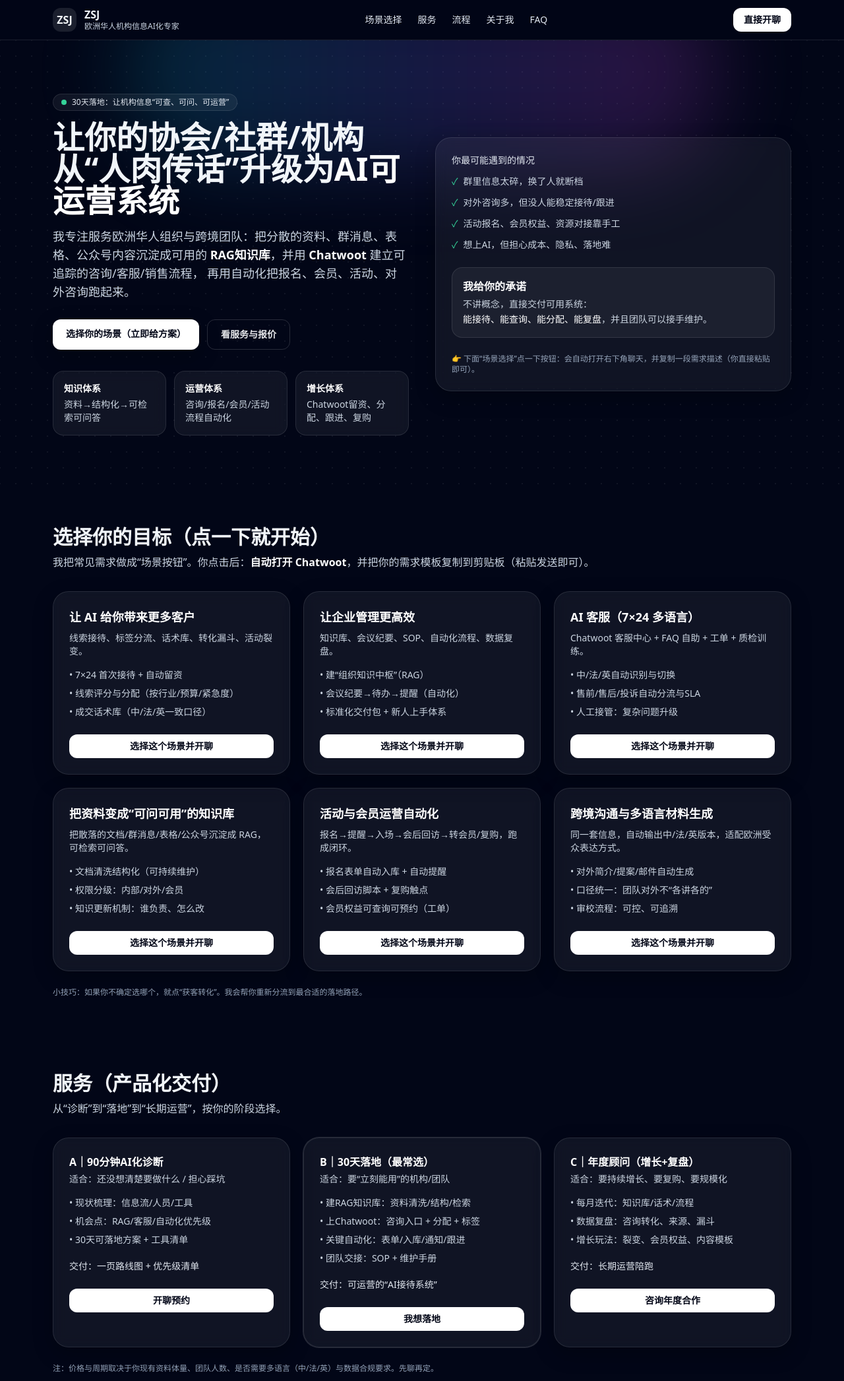
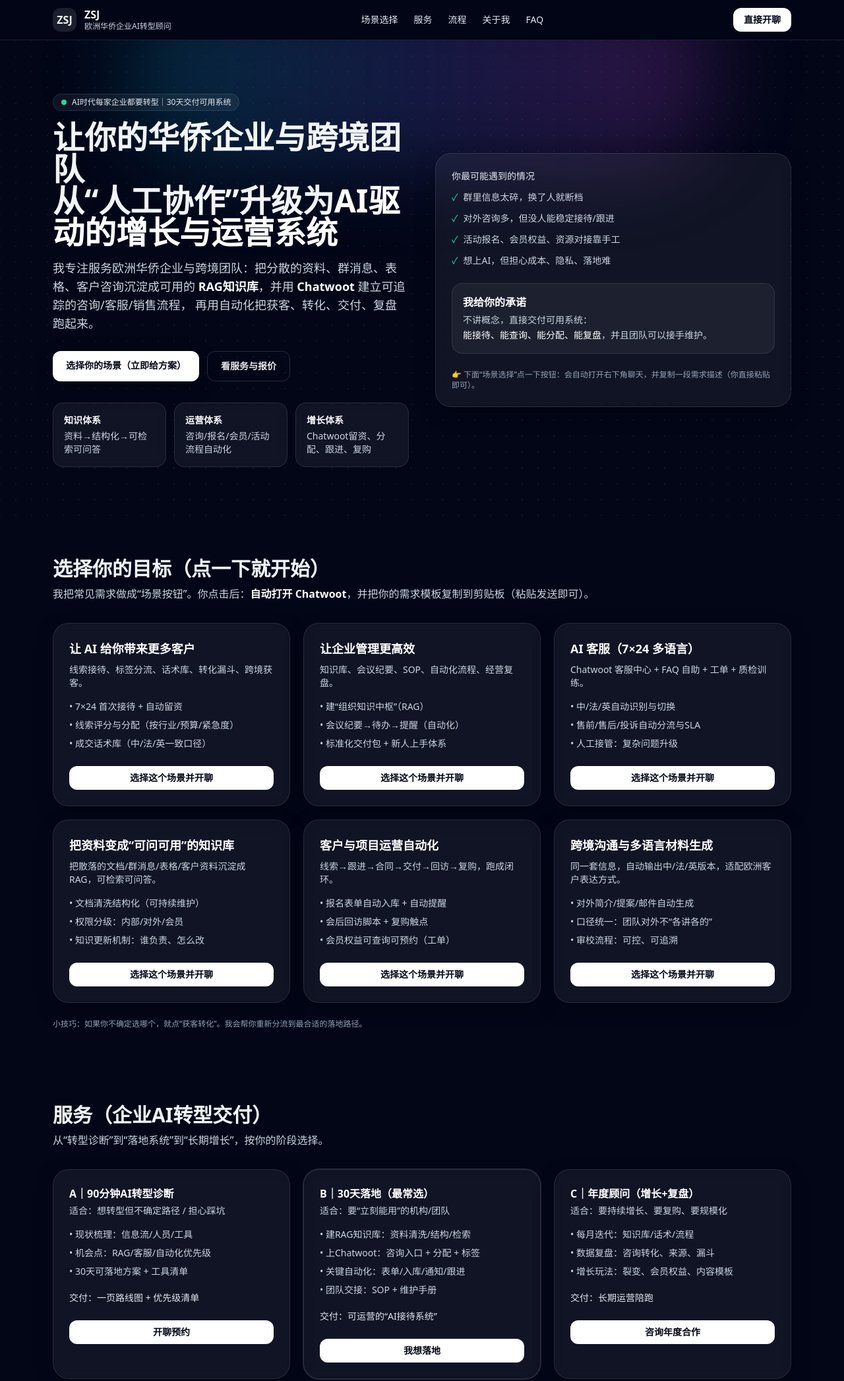
Before and after one commit to saszsj/saszsj.github.io, a plain HTML site: page index.html in a window 1280 px wide. Shown: the top 2093 px of the page at 66% size. Drawn offline with nearby package versions, Linux system fonts and the light colour scheme.

Commit message:
update_text

```diff
--- a/index.html
+++ b/index.html
@@ -3,10 +3,10 @@
 <head>
   <meta charset="utf-8" />
   <meta name="viewport" content="width=device-width, initial-scale=1" />
-  <title>ZSJ｜欧洲华人机构信息AI化专家</title>
-  <meta name="description" content="我帮助欧洲华人机构/协会/社群把信息体系AI化：RAG知识库、Chatwoot客服、自动化流程、会员CRM与内容生产，30天落地可用。右下角直接开聊。" />
-  <meta property="og:title" content="ZSJ｜欧洲华人机构信息AI化专家" />
-  <meta property="og:description" content="把机构信息体系AI化：RAG知识库 + Chatwoot客服 + 自动化 + 会员CRM，30天落地可用。右下角直接开聊。" />
+  <title>ZSJ｜欧洲华侨企业AI转型顾问</title>
+  <meta name="description" content="我帮助欧洲华侨企业与跨境团队在AI时代完成转型：知识库、客服、自动化与增长体系，30天交付可用系统。右下角直接开聊。" />
+  <meta property="og:title" content="ZSJ｜欧洲华侨企业AI转型顾问" />
+  <meta property="og:description" content="AI时代，每家企业都要转型：知识库 + 客服 + 自动化 + 增长体系，30天交付可用系统。右下角直接开聊。" />
   <meta property="og:type" content="website" />
   <meta name="theme-color" content="#0b1220" />
 
@@ -34,7 +34,7 @@
         <div class="h-9 w-9 rounded-xl bg-white/10 flex items-center justify-center font-bold">ZSJ</div>
         <div class="leading-tight">
           <div class="font-semibold">ZSJ</div>
-          <div class="text-xs text-slate-300">欧洲华人机构信息AI化专家</div>
+          <div class="text-xs text-slate-300">欧洲华侨企业AI转型顾问</div>
         </div>
       </div>
 
@@ -64,19 +64,19 @@
         <div>
           <p class="inline-flex items-center gap-2 text-xs text-slate-200 rounded-full border border-white/10 px-3 py-1 glass">
             <span class="h-2 w-2 rounded-full bg-emerald-400"></span>
-            30天落地：让机构信息“可查、可问、可运营”
+            AI时代每家企业都要转型｜30天交付可用系统
           </p>
 
           <h1 class="mt-4 text-3xl md:text-5xl font-bold leading-tight">
-            让你的协会/社群/机构<br class="hidden md:block"/>
-            从“人肉传话”升级为<strong class="text-white">AI可运营系统</strong>
+            让你的华侨企业与跨境团队<br class="hidden md:block"/>
+            从“人工协作”升级为<strong class="text-white">AI驱动的增长与运营系统</strong>
           </h1>
 
           <p class="mt-4 text-slate-300 text-base md:text-lg leading-relaxed">
-            我专注服务欧洲华人组织与跨境团队：把分散的资料、群消息、表格、公众号内容沉淀成可用的
+            我专注服务欧洲华侨企业与跨境团队：把分散的资料、群消息、表格、客户咨询沉淀成可用的
             <span class="text-white font-semibold">RAG知识库</span>，并用
             <span class="text-white font-semibold">Chatwoot</span> 建立可追踪的咨询/客服/销售流程，
-            再用自动化把报名、会员、活动、对外咨询跑起来。
+            再用自动化把获客、转化、交付、复盘跑起来。
           </p>
 
           <div class="mt-7 flex flex-col sm:flex-row gap-3">
@@ -141,7 +141,7 @@
       <!-- Card -->
       <div class="rounded-3xl border border-white/10 p-6 glass shadow-soft">
         <div class="text-white font-semibold text-lg">让 AI 给你带来更多客户</div>
-        <p class="mt-2 text-sm text-slate-300">线索接待、标签分流、话术库、转化漏斗、活动裂变。</p>
+        <p class="mt-2 text-sm text-slate-300">线索接待、标签分流、话术库、转化漏斗、跨境获客。</p>
         <ul class="mt-4 text-sm text-slate-300 space-y-2">
           <li>• 7×24 首次接待 + 自动留资</li>
           <li>• 线索评分与分配（按行业/预算/紧急度）</li>
@@ -155,7 +155,7 @@
 
       <div class="rounded-3xl border border-white/10 p-6 glass shadow-soft">
         <div class="text-white font-semibold text-lg">让企业管理更高效</div>
-        <p class="mt-2 text-sm text-slate-300">知识库、会议纪要、SOP、自动化流程、数据复盘。</p>
+        <p class="mt-2 text-sm text-slate-300">知识库、会议纪要、SOP、自动化流程、经营复盘。</p>
         <ul class="mt-4 text-sm text-slate-300 space-y-2">
           <li>• 建“组织知识中枢”（RAG）</li>
           <li>• 会议纪要→待办→提醒（自动化）</li>
@@ -183,7 +183,7 @@
 
       <div class="rounded-3xl border border-white/10 p-6 glass shadow-soft">
         <div class="text-white font-semibold text-lg">把资料变成“可问可用”的知识库</div>
-        <p class="mt-2 text-sm text-slate-300">把散落的文档/群消息/表格/公众号沉淀成 RAG，可检索可问答。</p>
+        <p class="mt-2 text-sm text-slate-300">把散落的文档/群消息/表格/客户资料沉淀成 RAG，可检索可问答。</p>
         <ul class="mt-4 text-sm text-slate-300 space-y-2">
           <li>• 文档清洗结构化（可持续维护）</li>
           <li>• 权限分级：内部/对外/会员</li>
@@ -196,8 +196,8 @@
       </div>
 
       <div class="rounded-3xl border border-white/10 p-6 glass shadow-soft">
-        <div class="text-white font-semibold text-lg">活动与会员运营自动化</div>
-        <p class="mt-2 text-sm text-slate-300">报名→提醒→入场→会后回访→转会员/复购，跑成闭环。</p>
+        <div class="text-white font-semibold text-lg">客户与项目运营自动化</div>
+        <p class="mt-2 text-sm text-slate-300">线索→跟进→合同→交付→回访→复购，跑成闭环。</p>
         <ul class="mt-4 text-sm text-slate-300 space-y-2">
           <li>• 报名表单自动入库 + 自动提醒</li>
           <li>• 会后回访脚本 + 复购触点</li>
@@ -211,7 +211,7 @@
 
       <div class="rounded-3xl border border-white/10 p-6 glass shadow-soft">
         <div class="text-white font-semibold text-lg">跨境沟通与多语言材料生成</div>
-        <p class="mt-2 text-sm text-slate-300">同一套信息，自动输出中/法/英版本，适配欧洲受众表达方式。</p>
+        <p class="mt-2 text-sm text-slate-300">同一套信息，自动输出中/法/英版本，适配欧洲客户表达方式。</p>
         <ul class="mt-4 text-sm text-slate-300 space-y-2">
           <li>• 对外简介/提案/邮件自动生成</li>
           <li>• 口径统一：团队对外不“各讲各的”</li>
@@ -231,13 +231,13 @@
 
   <!-- Services -->
   <section id="services" class="mx-auto max-w-6xl px-4 py-14">
-    <h2 class="text-2xl md:text-3xl font-bold">服务（产品化交付）</h2>
-    <p class="mt-2 text-slate-300">从“诊断”到“落地”到“长期运营”，按你的阶段选择。</p>
+    <h2 class="text-2xl md:text-3xl font-bold">服务（企业AI转型交付）</h2>
+    <p class="mt-2 text-slate-300">从“转型诊断”到“落地系统”到“长期增长”，按你的阶段选择。</p>
 
     <div class="mt-8 grid md:grid-cols-3 gap-5">
       <div class="rounded-3xl border border-white/10 p-6 glass shadow-soft">
-        <div class="text-white font-semibold">A｜90分钟AI化诊断</div>
-        <div class="mt-1 text-sm text-slate-300">适合：还没想清楚要做什么 / 担心踩坑</div>
+        <div class="text-white font-semibold">A｜90分钟AI转型诊断</div>
+        <div class="mt-1 text-sm text-slate-300">适合：想转型但不确定路径 / 担心踩坑</div>
         <ul class="mt-4 space-y-2 text-sm text-slate-300">
           <li>• 现状梳理：信息流/人员/工具</li>
           <li>• 机会点：RAG/客服/自动化优先级</li>
@@ -289,7 +289,7 @@
 
   <!-- Process -->
   <section id="process" class="mx-auto max-w-6xl px-4 py-14">
-    <h2 class="text-2xl md:text-3xl font-bold">落地流程（4步）</h2>
+    <h2 class="text-2xl md:text-3xl font-bold">转型落地流程（4步）</h2>
     <div class="mt-8 grid md:grid-cols-4 gap-4">
       <div class="rounded-3xl border border-white/10 p-5 glass shadow-soft">
         <div class="text-white font-semibold">1）盘点</div>
@@ -315,7 +315,7 @@
     <div class="rounded-3xl border border-white/10 p-8 glass shadow-soft">
       <h2 class="text-2xl md:text-3xl font-bold">关于我</h2>
       <p class="mt-3 text-slate-300 leading-relaxed">
-        我擅长把“复杂的组织信息与跨文化沟通”变成可执行的系统：既懂咨询方法论与销售转化，
+        我擅长把“华侨企业的跨境业务与组织信息”变成可执行的AI系统：既懂咨询方法论与销售转化，
         也能把工具链（RAG/Chatwoot/自动化/CRM）真正落地，让团队接得住、用得起来、持续迭代。
       </p>
       <div class="mt-6 grid md:grid-cols-3 gap-4 text-sm">
@@ -325,7 +325,7 @@
         </div>
         <div class="rounded-2xl border border-white/10 p-5 bg-white/5">
           <div class="text-white font-semibold">对象</div>
-          <div class="mt-1 text-slate-300">欧洲华人协会/社群/跨境团队</div>
+          <div class="mt-1 text-slate-300">欧洲华侨企业/跨境团队</div>
         </div>
         <div class="rounded-2xl border border-white/10 p-5 bg-white/5">
           <div class="text-white font-semibold">核心能力</div>
@@ -340,13 +340,13 @@
     <div class="rounded-3xl border border-white/10 p-8 glass shadow-soft">
       <h2 class="text-2xl md:text-3xl font-bold">现在就开始（最快方式）</h2>
       <p class="mt-3 text-slate-300">
-        点击右下角聊天。你也可以直接发我三句话，我会告诉你：<span class="text-white font-semibold">该不该做 / 先做哪一块 / 30天能交付什么</span>。
+        点击右下角聊天。你也可以直接发我三句话，我会告诉你：<span class="text-white font-semibold">该不该转型 / 先做哪一块 / 30天能交付什么</span>。
       </p>
       <div class="mt-5 rounded-2xl border border-white/10 bg-white/5 p-5 text-sm text-slate-200">
         <div class="font-semibold text-white">复制粘贴给我：</div>
         <div class="mt-2 text-slate-300 leading-relaxed">
-          1）我的组织类型：协会/社群/企业/项目（选一个）<br/>
-          2）目前最大的混乱：资料/咨询/报名/会员/协作（选1-2个）<br/>
+          1）我的组织类型：企业/项目/跨境团队（选一个）<br/>
+          2）目前最大的混乱：资料/客户咨询/交付/协作（选1-2个）<br/>
           3）团队人数 + 我希望1个月达成的结果：
         </div>
       </div>
@@ -385,7 +385,7 @@
       <details class="rounded-2xl border border-white/10 p-5 glass shadow-soft">
         <summary class="cursor-pointer text-white font-semibold">你适合谁？不适合谁？</summary>
         <p class="mt-2 text-sm text-slate-300">
-          适合：要落地、要运营闭环、愿意给流程授权的组织。<br/>
+          适合：要转型落地、要运营闭环、愿意给流程授权的企业。<br/>
           不适合：只想“做个AI展示”、不愿整理资料或不愿改变流程的团队。
         </p>
       </details>
```
